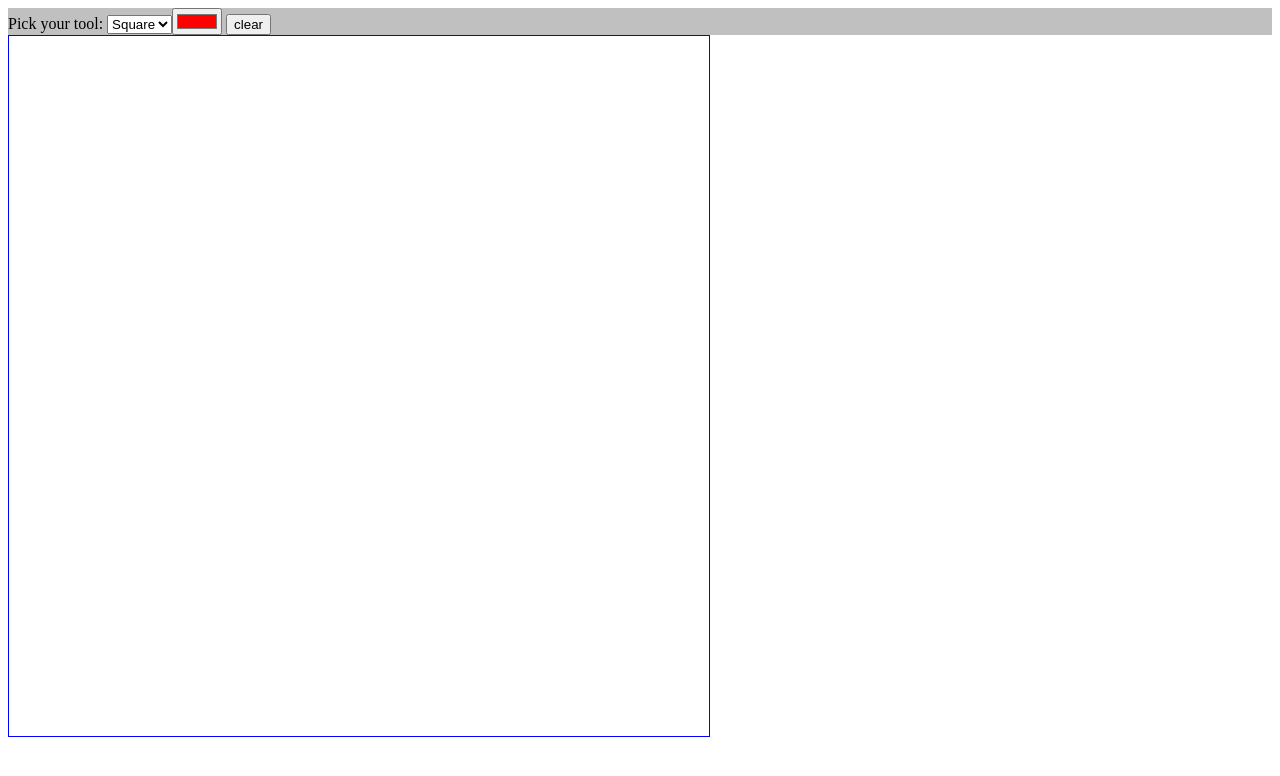
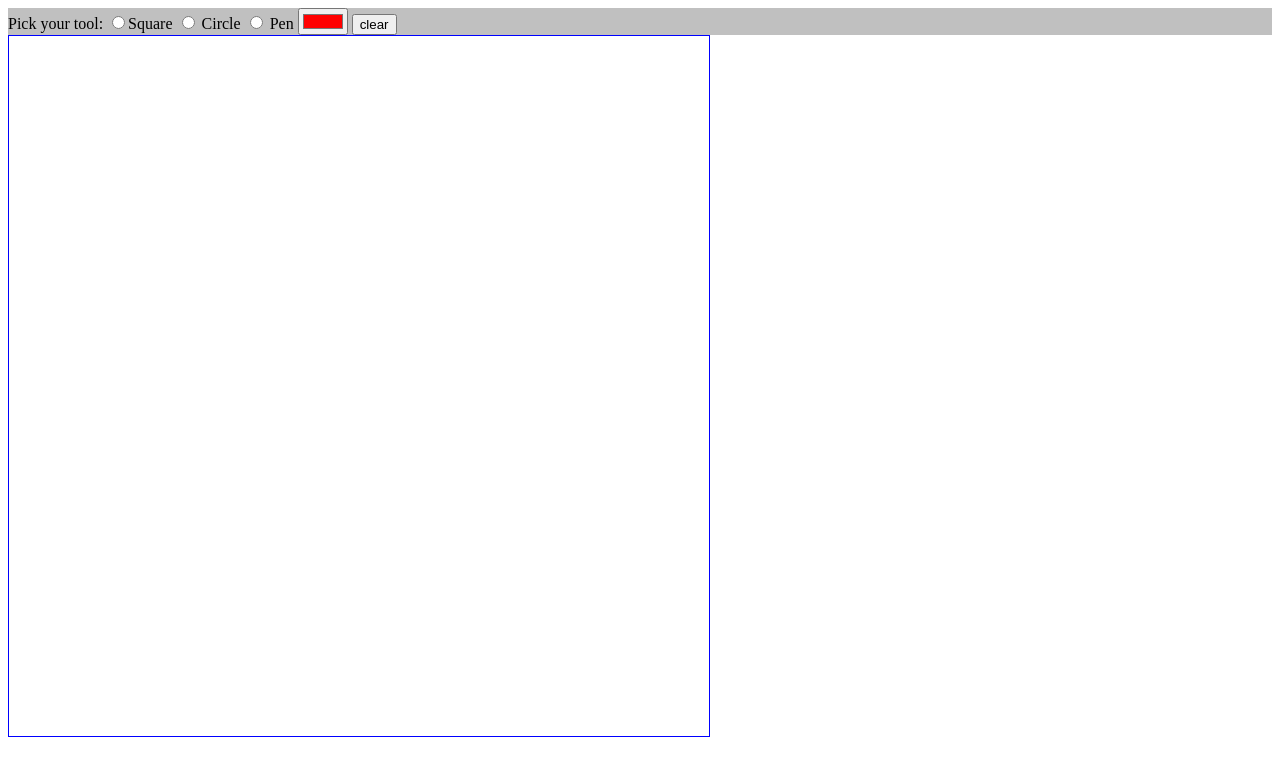
Before and after one commit to ingthorb/Vef2Skil1, a plain HTML site: page index.html in a window 1280 px wide. Drawn offline with nearby package versions, Linux system fonts and the light colour scheme.

Commit message:
Trying to make option bar work

```diff
--- a/App.js
+++ b/App.js
@@ -94,7 +94,10 @@ var app = null;
 $(function() {
 	// Wire up events
 	app = new App('#canvas');
-	$('#toolopt').click(function(){app.shapeConstructor = Square;});
+	//$('#toolopt').change(function(){
+	//console.log($(this).val());
+	//app.shapeConstructor = ($(this).val())});
+	$('#squarebutton').click(function(){app.shapeConstructor = Square;});
 	$('#penbutton').click(function(){app.shapeConstructor = Pen;});
 	$('#clearbutton').click(function(){app.clear()});
 	$('#color').change(function(){app.setColor($(this).val())});
--- /dev/null
+++ b/Line.js
@@ -0,0 +1,5 @@
+var Line = = Shape.extend({
+
+
+
+)}
--- /dev/null
+++ b/Pen.js
@@ -0,0 +1,4 @@
+var Pen = = Shape.extend({
+
+
+})
--- a/index.html
+++ b/index.html
@@ -15,13 +15,19 @@
 <body>
 	<div id="toolbar">
 	<label>Pick your tool:
-			<select id="toolopt">
-			<option selected  name ="tool" id="squareoption" value="square" for="squareoption">Square</option>
-			<option  name = "tool" id="circleoption" value="circle" for="circleoption">Circle</option>
-			<option  name = "tool" id="textoption" value="text" for="textoption">Text</option>
-			<option  name = "tool" id="lineoption" value="line" for="lineption">Line</option>
-			<option  name = "tool" id="penoption" value="pen" for="penoption">Pen</option>
-			<!--<input type="radio" name="tool" id="squarebutton" value="square"></input><label for="squarebutton">Square</label>-->
+			<!--<select id="toolopt">
+			<option name ="tool" id="square" value="Square" for="squareoption">Square</option>
+			<option  name = "tool" id="circleoption" value="Circle" for="circleoption">Circle</option>
+			<option  name = "tool" id="textoption" value="Text" for="textoption">Text</option>
+			<option  name = "tool" id="lineoption" value="Line" for="lineption">Line</option>
+			<option  name = "tool" id="penoption" value="Pen" for="penoption">Pen</option>-->
+			<input type="radio" name="tool" id="squarebutton" value="square"></input><label for="squarebutton">Square</label>
+			<input type="radio" name="tool" id="circlebutton"
+			value="circle"></input><label for="circlebutton">
+			Circle</label>
+			<input type="radio" name="tool" id="penbutton"
+			value="pen"></input><label for="penbutton">
+			Pen</label>
 			<input type="color" name="color" id="color" value="#ff0000"></input>
 			<input type="button" name="clearbutton" id="clearbutton" value="clear"></input>
 			</select>
```
Also changed, not shown: Text.js (added).
